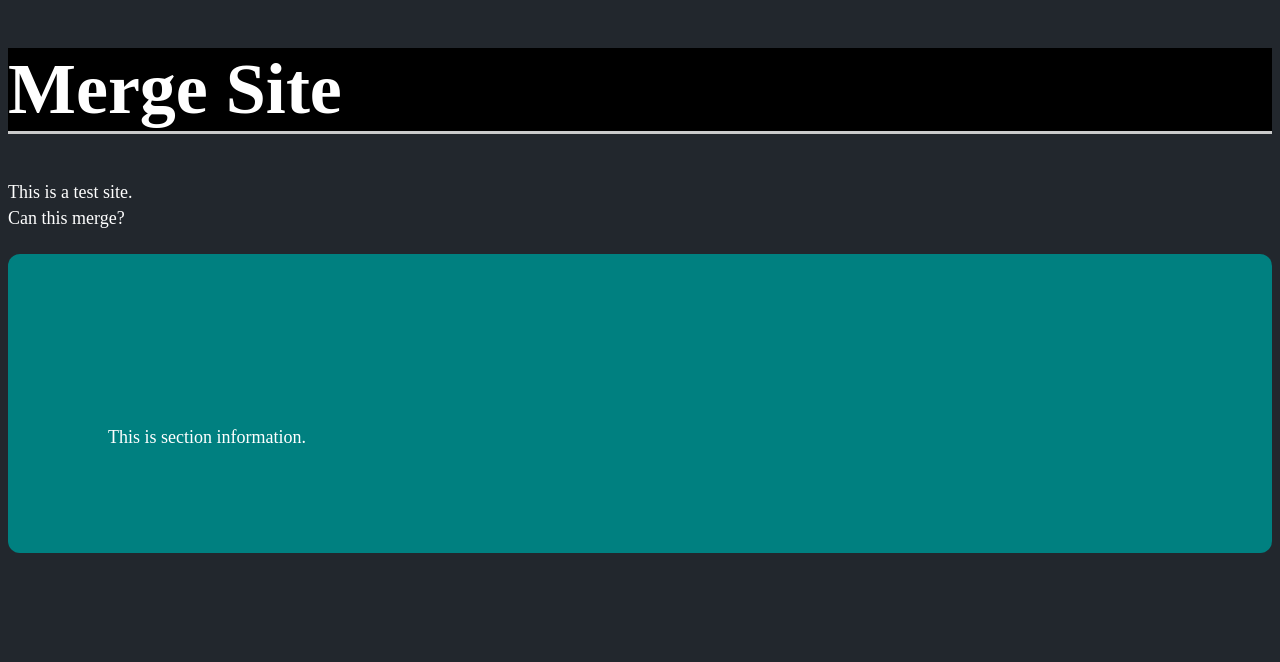
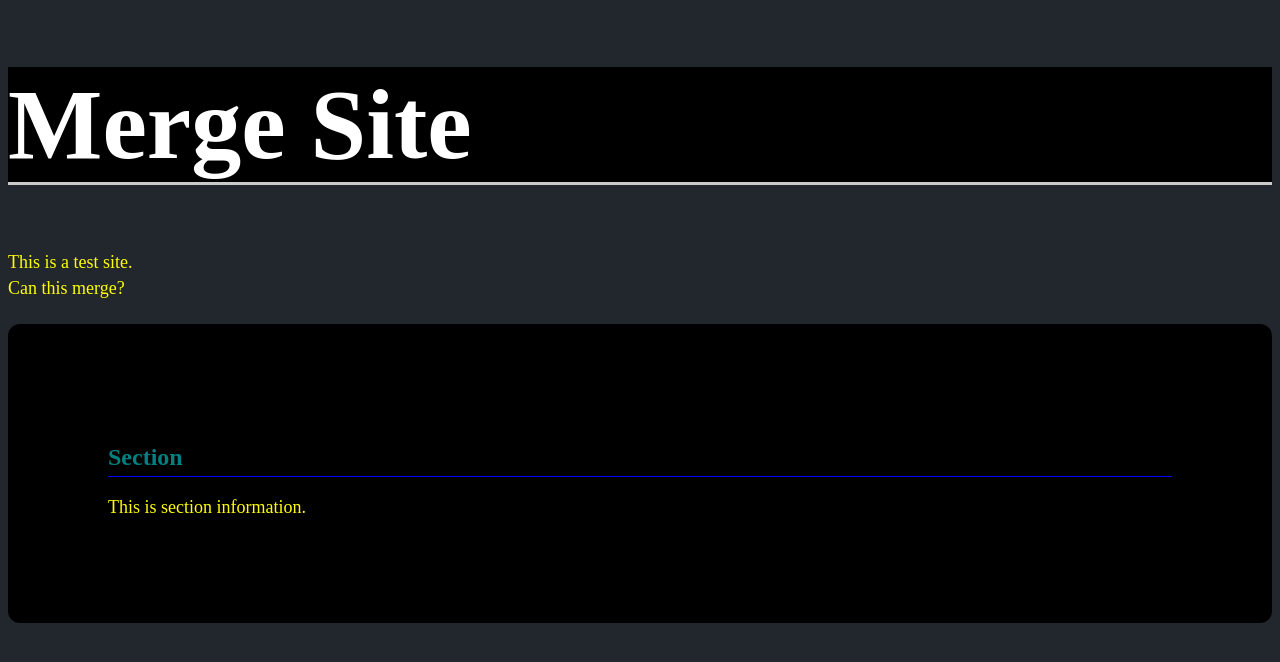
Before and after one commit to jandony/merging-branches, a plain HTML site: page index.html in a window 1280 px wide. Drawn offline with Linux system fonts and the light colour scheme.

Commit message:
updated colors

```diff
--- a/index.css
+++ b/index.css
@@ -3,7 +3,7 @@ body {
 }
 
 h1 {
-    font-size: 72px;
+    font-size: 100px;
     background-color: black;
     color: white;
     border-bottom: 3px solid rgb(202, 202, 202);
@@ -12,17 +12,17 @@ h1 {
 h2 {
     color: teal;
     padding-bottom: 5px;
-    border-bottom: 1px solid teal;
+    border-bottom: 1px solid blue;
 }
 
 p {
     font-size: 18px;
-    color: white;
+    color: yellow;
     margin: 5px 0;
 }
 
 section {
-    background-color: teal;
+    background-color: black;
     padding: 100px;
     margin: 25px 0;
     border-radius: 12px;
```
